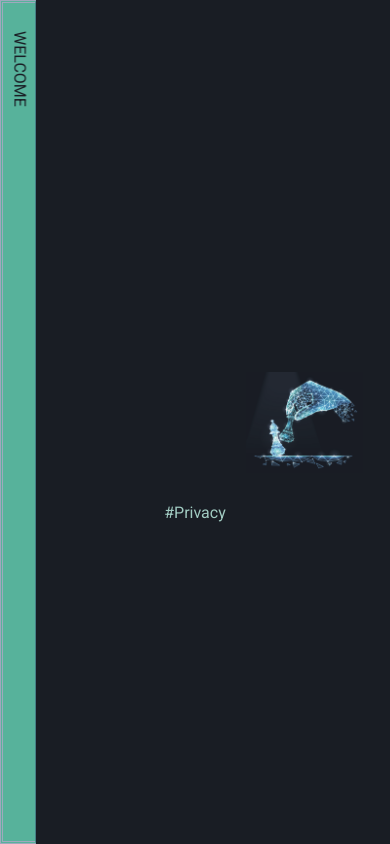
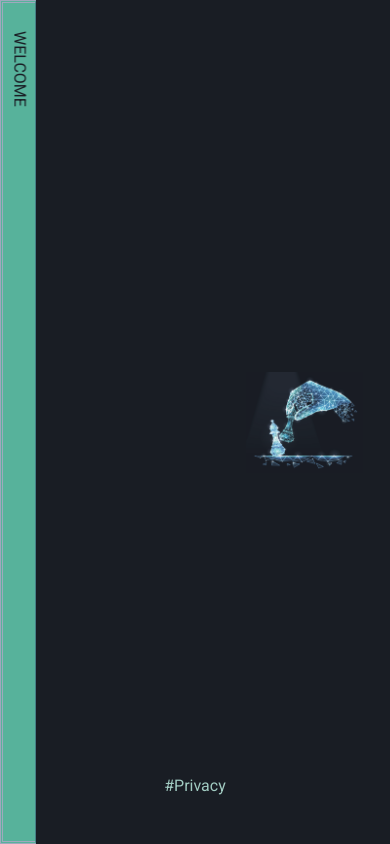
Before and after one commit to aitorzaldua/portfolio_brand, an Eleventy site: page pages/home.md in a window 390 px wide. Shown: the top 844 px of the page. Built offline with nearby package versions, Linux system fonts and the light colour scheme; Eleventy itself is replaced by a stand-in of ours; files that its build step writes are made by us from their sources; what markdown-it-image-size would draw is missing.

Commit message:
oct 20 5

```diff
--- a/css/styles.css
+++ b/css/styles.css
@@ -1282,7 +1282,7 @@ animation-delay: 24s;
   @media only screen and (max-width: 800px) {
       .messages, .messages_2, .bodyMessage {
         position: absolute;
-        top: 60%;
+        top: 90%;
         left: 50%;
         transform: translate(-50%, -50%);
         font-family: 'Roboto', sans-serif;
```
